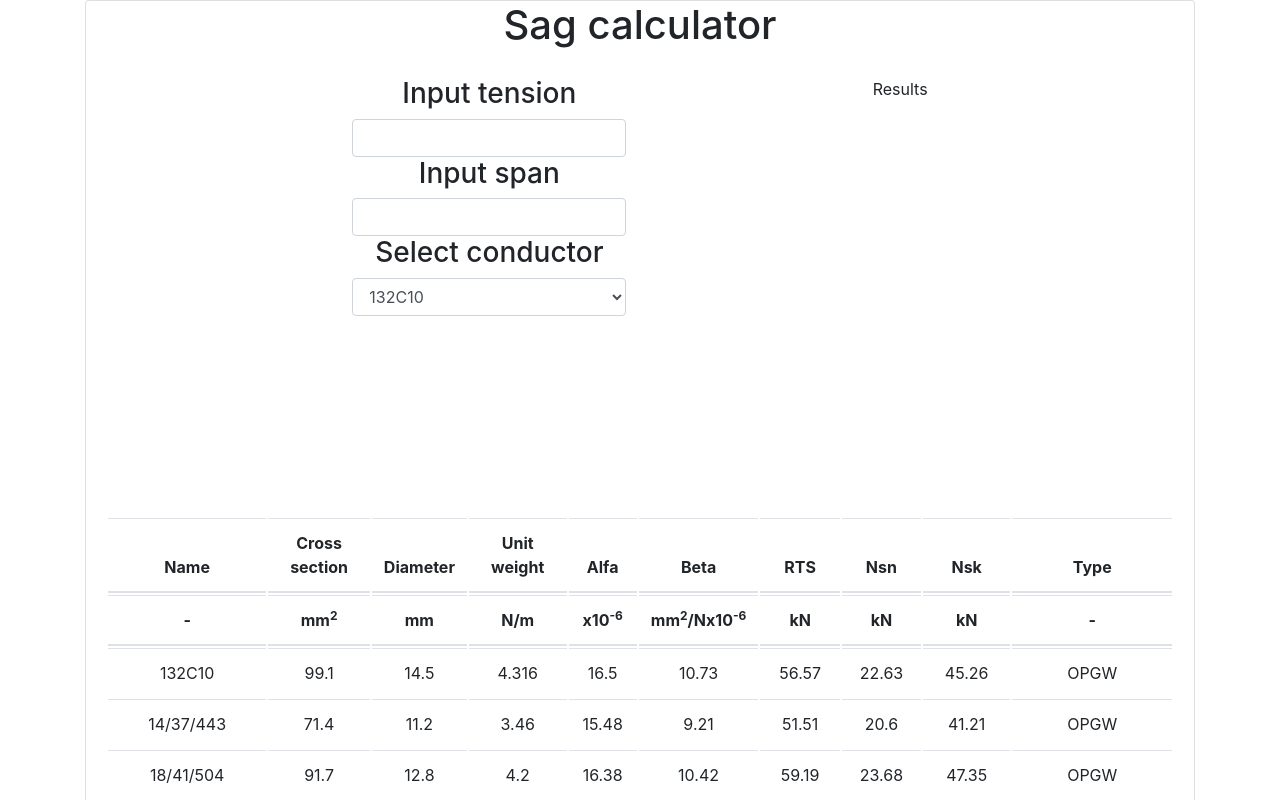
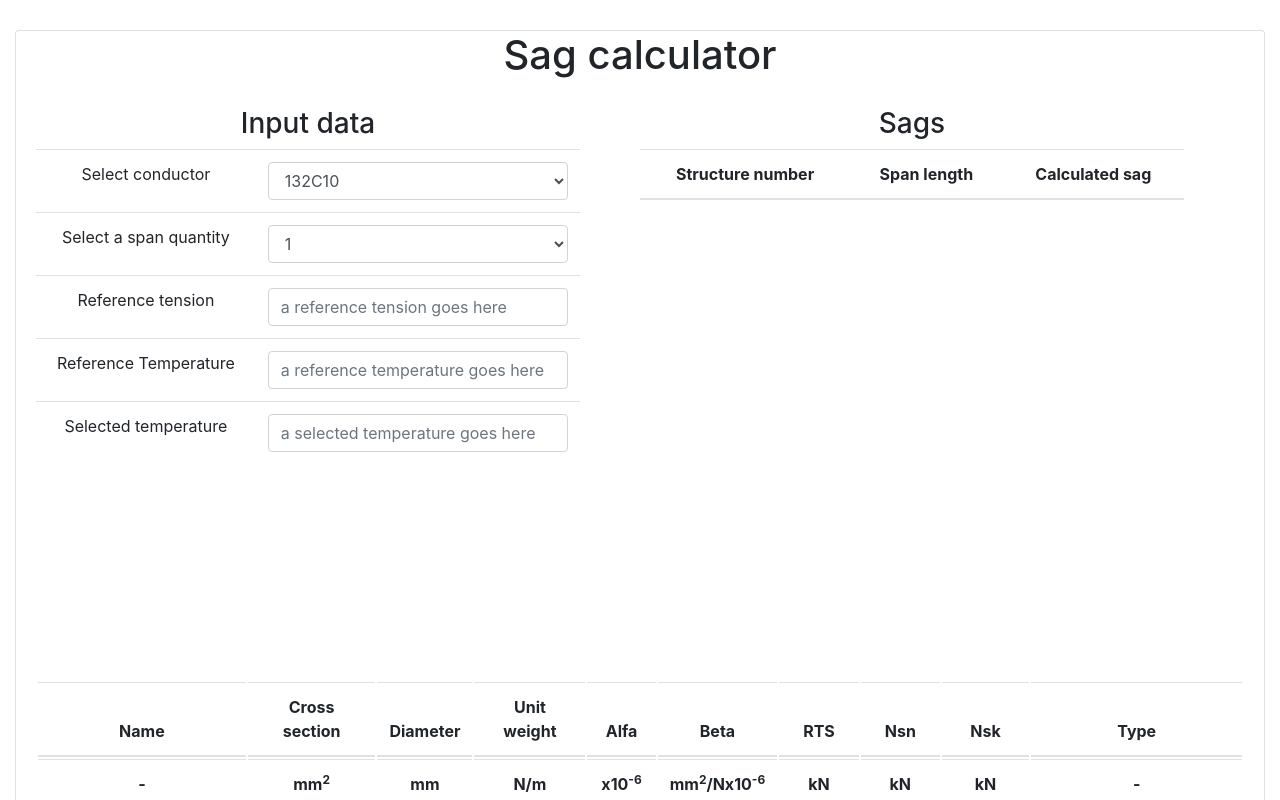
Before and after one commit to teslah22/conductor-calculator, a React (Create React App) app: page / in a window 1280 px wide. Shown: the top 800 px of the page. Built offline with nearby package versions, Linux system fonts and the light colour scheme.

Commit message:
Extend inputs. Grouping input data and results in tables.

```diff
--- a/src/App.css
+++ b/src/App.css
@@ -36,3 +36,7 @@
     transform: rotate(360deg);
   }
 }
+.container {
+  margin-top: 30px;
+  max-width: 1350px;
+}
--- a/src/components/Conductors.css
+++ b/src/components/Conductors.css
@@ -25,5 +25,14 @@
 .calculatorContainer {
     display: flex;
     flex-direction: row;
-    justify-content: space-evenly;
 }
+
+.inputDataContainer, .resultsContainer {
+    width: 50%;
+    padding-right: 60px;
+}
+
+::placeholder,
+::-webkit-input-placeholder {
+    color: red;
+}
--- a/src/components/Conductors.js
+++ b/src/components/Conductors.js
@@ -1,5 +1,5 @@
 import React, {Component} from 'react';
-import {Card, CardBody, Table, Button, List, Input} from 'reactstrap';
+import {Card, CardBody, Table, Button, List, Input, Label} from 'reactstrap';
 import data from './data/PowerConductors.json';
 import Conductor from './Conductor.js';
 import './Conductors.css';
@@ -10,23 +10,23 @@ class Conductors extends React.PureComponent {
         super(props);
         this.state = {
             conductors: [],
-            inputData: [
-                {
-                    span_length: 350,
-                    tension_value: 10000,
-                }
-            ]
+            spanQuantity: 1,
+            spanLengths: [],
+            referenceTension: 10000,
+            referenceTemperature: 10,
+            selectedConductor: "",
+            selectedTemperature: 80,
+
         };
+
+        this.handleChange = this.handleChange.bind(this);
     }
 
-    // handleInoutDataUpdate = (span, tension) => {
-    //     const {InputData} = this.state;
-    //     const NewInputData = InputData.map(row => {
-    //
-    //         }
-    //
-    //     )
-    // }
+    handleChange(e) {
+        console.log("Conductor selected!");
+        this.setState({selectedConductor: e.target.value});
+        this.setState({spanQuantity: e.target.value});
+    }
 
     componentDidMount() {
         this.getConductorsData();
@@ -68,29 +68,70 @@ class Conductors extends React.PureComponent {
 
     render() {
         const {conductors} = this.state;
+        const {selectedConductor} = this.state;
+        const {spanQuantity} = this.state;
+        const spanQuantities = [1, 2, 3, 4, 5, 6, 7, 8, 9, 10];
+        console.log(this.state);
 
         return (
             <Card className="mb-4">
                 <h1>Sag calculator</h1>
                 <CardBody>
                     <div className="calculatorContainer">
-                        <div>
-                            <div className="InputDataContainer">
-                                <h3>Input tension</h3>
-                                <Input className="tensionInput"/>
-                                <h3>Input span</h3>
-                                <Input className="spanInput"/>
-                                <h3>Select conductor</h3>
-                                <Input type="select" className="conductorSelect">
-                                    {
-                                        conductors.map(item => (
-                                            <option value={item.Conductor_Name} >{item.Conductor_Name}</option>
-                                        ))
-                                    }
-                                </Input>
-                            </div>
+                        <div className="inputDataContainer">
+                            <h3>Input data</h3>
+                            <Table>
+                                <tbody>
+                                <tr>
+                                    <td><Label for="selectedConductor">Select conductor</Label></td>
+                                    <td><Input id="selectedConductor" type="select" value={selectedConductor}
+                                               onChange={this.handleChange} className="selectedConductor">
+                                        {
+                                            conductors.map(item => (
+                                                <option value={item.Conductor_Name}>{item.Conductor_Name}</option>
+                                            ))
+                                        }
+                                    </Input></td>
+                                </tr>
+                                <tr>
+                                    <td><Label for="selectSpanQuantity">Select a span quantity</Label></td>
+                                    <td><Input id="selectSpanQuantity" type="select" value={spanQuantity}
+                                               onChange={this.handleChange} className="selectSpanQuantity">
+                                        {
+                                            spanQuantities.map(item => (
+                                                <option value={item}>{item}</option>
+                                            ))
+                                        }
+                                    </Input></td>
+                                </tr>
+                                <tr>
+                                    <td><Label for="referenceTension">Reference tension</Label></td>
+                                    <td><Input id="referenceTension" className="referenceTension" placeholder="a reference tension goes here"/></td>
+                                </tr>
+                                <tr>
+                                    <td><Label for="referenceTemperature">Reference Temperature</Label></td>
+                                    <td><Input id="referenceTemperature" className="referenceTemperature" placeholder="a reference temperature goes here"/></td>
+                                </tr>
+                                <tr>
+                                    <td><Label for="selectedTemperature">Selected temperature</Label></td>
+                                    <td><Input id="selectedTemperature" className="selectedTemperature" placeholder="a selected temperature goes here"/></td>
+                                </tr>
+
+                                </tbody>
+                            </Table>
+
+
                         </div>
-                        <div>Results</div>
+                        <div className="resultsContainer">
+                            <h3>Sags</h3>
+                            <Table>
+                                <thead>
+                                <th>Structure number</th>
+                                <th>Span length</th>
+                                <th>Calculated sag</th>
+                                </thead>
+                            </Table>
+                        </div>
 
                     </div>
                 </CardBody>
```
